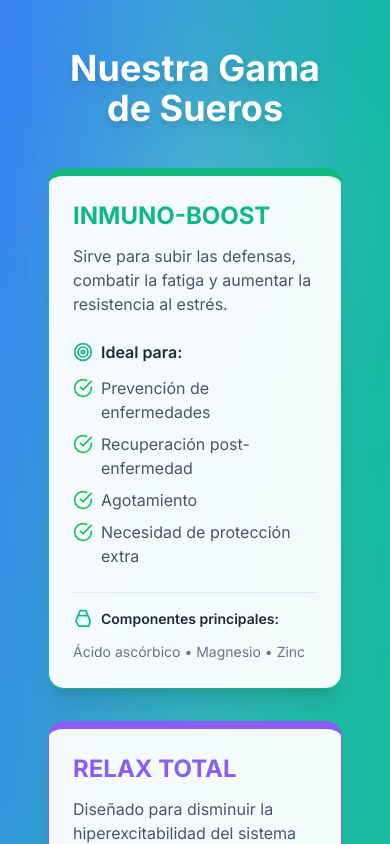
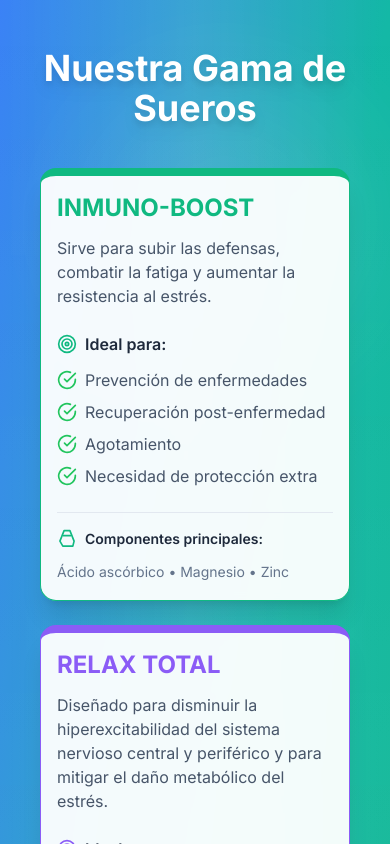
Before and after one commit to 4ailabs/sueroterapia-premiun, a React (Vite) app: page / in a window 390 px wide. Both pictures are taken after a click on the button "Ver Sueros". Shown: the top 844 px of the page. Built offline with nearby package versions, Linux system fonts and the light colour scheme.

Commit message:
Optimización responsiva para móviles y mejoras visuales

```diff
--- a/App.tsx
+++ b/App.tsx
@@ -14,7 +14,7 @@
       <div className="absolute bottom-20 right-20 w-96 h-96 bg-teal-300/20 rounded-full blur-3xl animate-pulse delay-1000"></div>
       <div className="absolute top-1/2 left-1/2 transform -translate-x-1/2 -translate-y-1/2 w-80 h-80 bg-emerald-300/15 rounded-full blur-3xl animate-pulse delay-500"></div>
 
-      <main className="min-h-screen flex flex-col items-center justify-center p-4 relative z-10">
+      <main className="min-h-screen flex flex-col items-center justify-center px-2 sm:px-4 py-4 w-full max-w-lg mx-auto relative z-10">
         <SueroSelector />
       </main>
     </div>
--- a/components/SueroSelector.tsx
+++ b/components/SueroSelector.tsx
@@ -20,7 +20,7 @@
 );
 
 const PantallaInicio: React.FC<{ onStart: () => void, onShowInfo: () => void }> = ({ onStart, onShowInfo }) => (
-  <div className="text-center p-8 max-w-2xl mx-auto bg-white/95 backdrop-blur-sm rounded-2xl shadow-2xl animate-fade-in border border-white/20">
+  <div className="text-center p-4 sm:p-8 max-w-2xl w-full mx-auto bg-white/95 backdrop-blur-sm rounded-2xl shadow-2xl animate-fade-in border border-white/20">
     <div className="relative">
       <Sparkles className="mx-auto w-16 h-16 text-blue-500 mb-6 animate-pulse" />
       <div className="absolute inset-0 w-16 h-16 mx-auto bg-gradient-to-r from-blue-400 to-teal-400 rounded-full blur-xl opacity-30"></div>
@@ -47,7 +47,7 @@
 );
 
 const SueroInfoCard: React.FC<{ suero: Suero }> = ({ suero }) => (
-    <div className="bg-white/95 backdrop-blur-sm rounded-2xl shadow-xl p-6 border-t-8 flex flex-col h-full hover:shadow-2xl hover:-translate-y-1 transition-all duration-300 border border-white/20" style={{ borderColor: suero.color }}>
+    <div className="bg-white/95 backdrop-blur-sm rounded-2xl shadow-xl p-4 sm:p-6 border-t-8 flex flex-col h-full hover:shadow-2xl hover:-translate-y-1 transition-all duration-300 border border-white/20 w-full max-w-full" style={{ borderColor: suero.color }}>
         <h3 className="text-2xl font-bold mb-3" style={{ color: suero.color }}>{suero.nombre}</h3>
         <p className="text-slate-600 mb-6 flex-grow">{suero.descripcion}</p>
         <div className="mb-6">
@@ -73,7 +73,7 @@
 const PantallaInfoSueros: React.FC<{ onBack: () => void }> = ({ onBack }) => (
     <div className="max-w-6xl w-full p-4 animate-fade-in">
         <h1 className="text-center text-4xl sm:text-5xl font-bold mb-10 text-white drop-shadow-lg">Nuestra Gama de Sueros</h1>
-        <div className="grid grid-cols-1 md:grid-cols-2 gap-8">
+        <div className="grid grid-cols-1 md:grid-cols-2 gap-6 md:gap-8 w-full max-w-full">
             {Object.values(SUEROS).map(suero => (
                 <SueroInfoCard key={suero.nombre} suero={suero} />
             ))}
@@ -95,7 +95,7 @@
 
   if (pregunta.tipo === 'radio') {
     return (
-      <div className="space-y-3">
+      <div className="space-y-2 sm:space-y-3">
         {pregunta.opciones.map((opcion) => {
           const opt = opcion as OpcionPregunta;
           const seleccionado = respuesta === opt.valor;
@@ -192,7 +192,7 @@
 };
 
 const ResultadoPrincipalCard: React.FC<{ suero: ResultadoSuero; }> = ({ suero }) => (
-    <div className="bg-white/95 backdrop-blur-sm rounded-2xl shadow-xl p-8 mb-8 border-t-8 border border-white/20" style={{ borderColor: suero.color }}>
+    <div className="bg-white/95 backdrop-blur-sm rounded-2xl shadow-xl p-4 sm:p-8 mb-8 border-t-8 border border-white/20 w-full max-w-full" style={{ borderColor: suero.color }}>
         <div className="flex flex-col md:flex-row gap-8">
             <div className="flex-1">
                 <h2 className="text-sm font-bold uppercase tracking-wider mb-1" style={{ color: suero.color }}>Tu suero recomendado</h2>
@@ -222,7 +222,7 @@
 );
 
 const ResultadoAlternativoCard: React.FC<{ suero: ResultadoSuero }> = ({ suero }) => (
-    <div className="bg-white/95 backdrop-blur-sm p-6 rounded-2xl shadow-lg flex-1 min-w-[280px] flex flex-col border-t-4 hover:shadow-xl hover:-translate-y-1 transition-all duration-300 border border-white/20" style={{ borderColor: suero.color }}>
+    <div className="bg-white/95 backdrop-blur-sm p-4 sm:p-6 rounded-2xl shadow-lg flex-1 min-w-0 flex flex-col border-t-4 hover:shadow-xl hover:-translate-y-1 transition-all duration-300 border border-white/20 w-full max-w-full" style={{ borderColor: suero.color }}>
         <div className="flex justify-between items-start mb-3">
             <h3 className="font-bold text-xl text-slate-900" >{suero.nombre}</h3>
             <div className="font-bold text-lg" style={{color: suero.color}}>{Math.round(suero.puntuacion)}%</div>
@@ -236,7 +236,7 @@
 );
 
 const ProtocoloSugeridoCard: React.FC<{ protocolo: Protocolo }> = ({ protocolo }) => (
-    <div className="bg-white/95 backdrop-blur-sm p-6 rounded-2xl shadow-lg border-l-4 border-blue-400 border border-white/20">
+    <div className="bg-white/95 backdrop-blur-sm p-4 sm:p-6 rounded-2xl shadow-lg border-l-4 border-blue-400 border border-white/20 w-full max-w-full">
         <div className="flex items-start sm:items-center gap-5">
             <CalendarClock className="h-10 w-10 text-blue-500 flex-shrink-0" />
             <div>
@@ -272,7 +272,7 @@
     const protocolo = calcularProtocolo(sueroPrincipal, respuestas);
 
     return (
-        <div className="max-w-4xl w-full animate-fade-in">
+        <div className="max-w-full md:max-w-4xl w-full animate-fade-in px-2 sm:px-0">
              <div className="text-center mb-8">
                 <Bot className="mx-auto w-12 h-12 text-blue-500 mb-2" />
                 <h1 className="text-center text-4xl sm:text-5xl font-bold text-white drop-shadow-lg">Tus Resultados Personalizados</h1>
```
